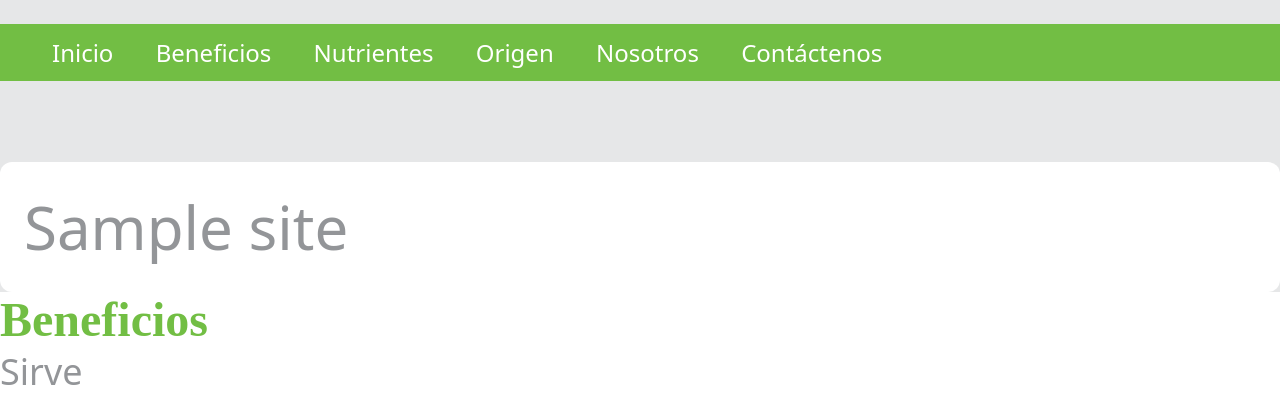
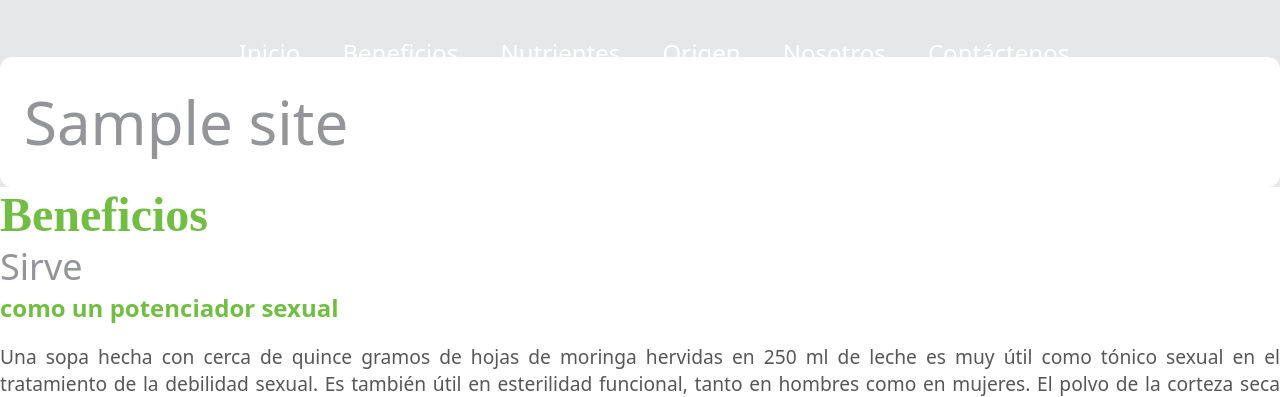
Before and after one commit to Clemenshemmerling/MORINGA, a WordPress theme: template index.php in a window 1280 px wide. Shown: the top 397 px of the page. Run offline with PHP 8.4 and a stand-in for WordPress, Linux system fonts and the light colour scheme; the site name, menu and one post (Sample post) are stand-ins, and other content is empty; some libraries are stand-ins or nearby versions.

Commit message:
Prueba
Prueba

```diff
--- a/style.css
+++ b/style.css
@@ -75,13 +75,18 @@ section{
 }
 
 .topbar-nav{
-
+ text-align: center;
+ height: 3.75em;
+ position: fixed;
+ left: 0;
+ right: 0;
+ top: 0;
 }
 .topbar-lu
 {
 	list-style: none;
 	margin: 0;
-	padding: 0 6em 0 .5em;
+	padding: 0;
 }
 
 .topbar-li
```
